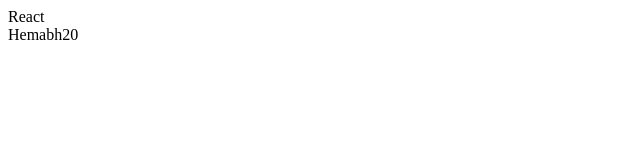
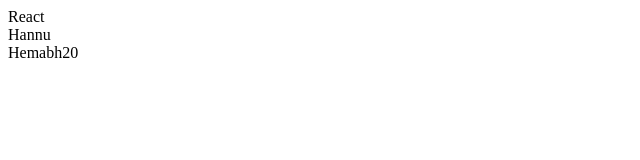
Before and after one commit to HemabhKamboj/ReactApp, a React (Create React App) app: page / in a window 1280 px wide. Shown: the top 160 px of the page, without its empty margins (0-640 px from the left). Built offline with nearby package versions, Linux system fonts and the light colour scheme.

Commit message:
class based components and function components

```diff
--- a/src/App.js
+++ b/src/App.js
@@ -1,5 +1,6 @@
 import React, { Component } from 'react';
 import Component1 from './functional/component1'
+import Container1 from './container/container'
 
 class App extends Component {
 
@@ -8,6 +9,7 @@
     return (
       <div className="App">
       React
+      <Container1 nickname = "Hannu" />
       <Component1  name= "Hemabh" age= { 20}/>
       </div>
 
--- /dev/null
+++ b/src/container/container.js
@@ -0,0 +1,14 @@
+import React, {Component} from 'react'
+
+
+class Container1 extends Component {
+   render () {
+    return (
+        <div>
+            {this.props.nickname}
+        </div>
+    )}
+
+}
+
+export default Container1;
```
